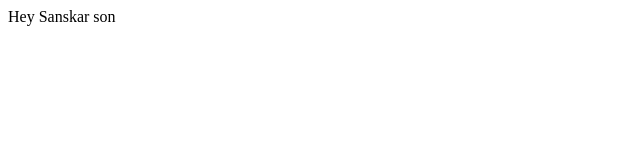
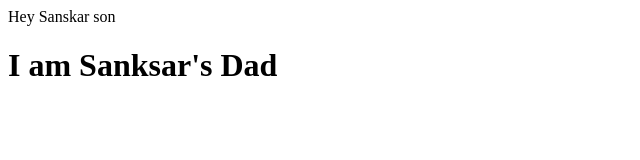
Before and after one commit to haidar-r-r/Web, a plain HTML site: page index.html in a window 1280 px wide. Shown: the whole page, without its empty margins (0-640 px from the left). Drawn offline with Linux system fonts and the light colour scheme.

Commit message:
commit message

```diff
--- a/index.html
+++ b/index.html
@@ -7,5 +7,6 @@
 </head>
 <body>
  Hey Sanskar son
+ <h1> I am Sanksar's Dad</h1>
 </body>
 </html>
```
